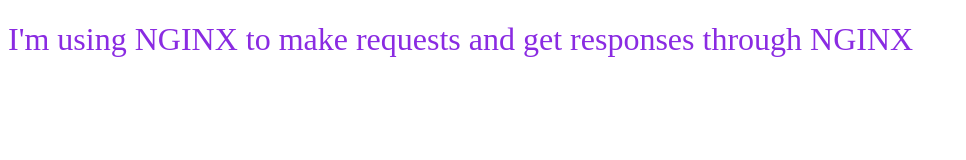
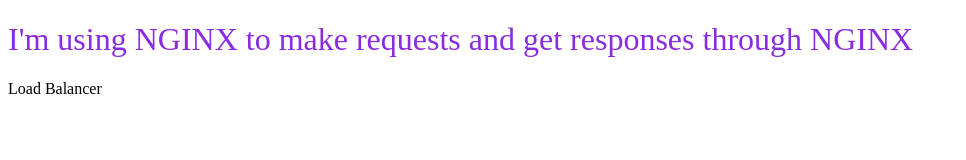
Before and after one commit to venkatsai6/nginx-p, a plain HTML site: page main/index.html in a window 1280 px wide. Shown: the whole page, without its empty margins (0-966 px from the left). Drawn offline with Linux system fonts and the light colour scheme.

Commit message:
updated index.html

```diff
--- a/main/index.html
+++ b/main/index.html
@@ -6,5 +6,6 @@
     </head>
     <body>
         <h1>I'm using NGINX to make requests and get responses through NGINX</h1>
+        <p>Load Balancer</p>
     </body>
 </html>
```
